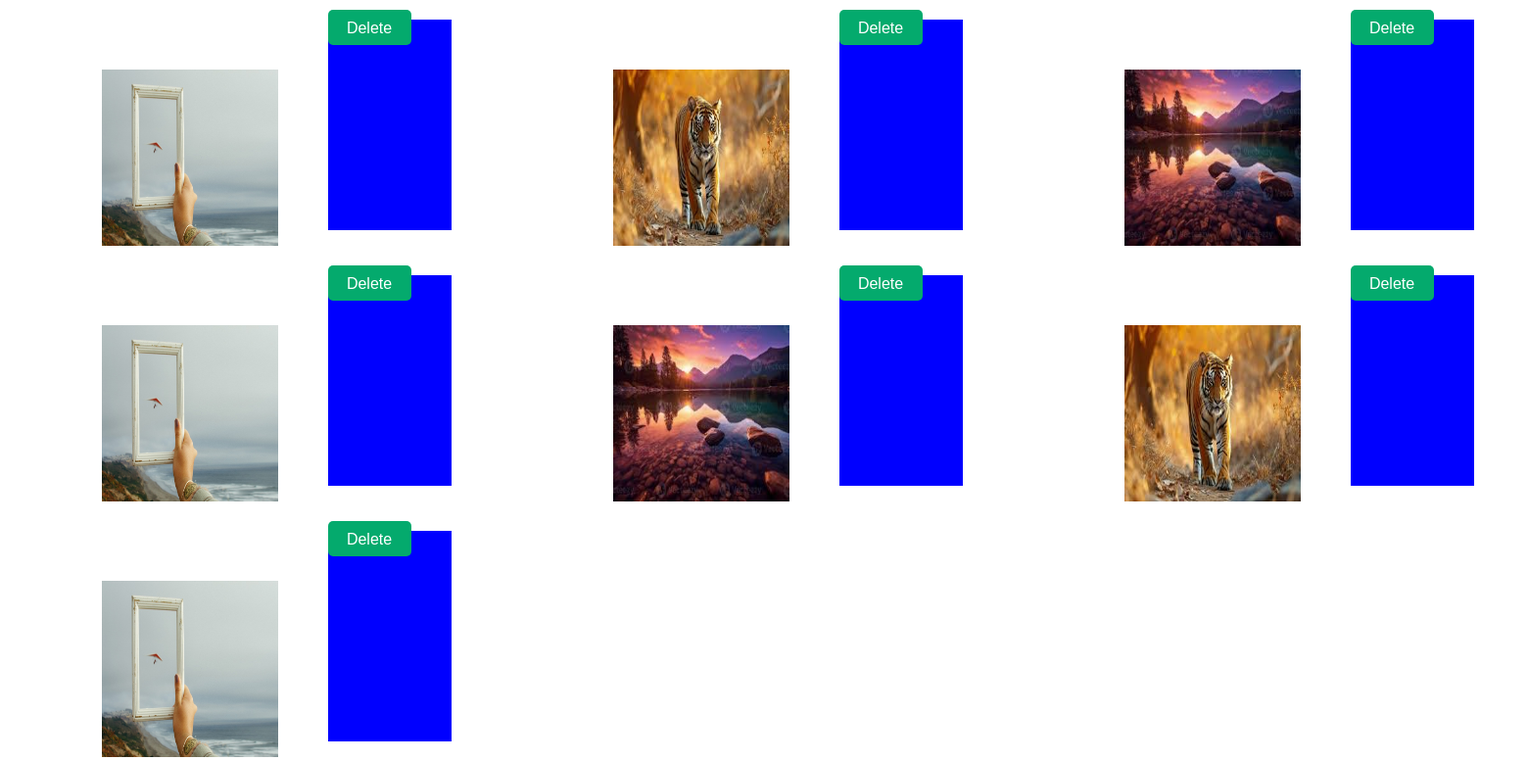
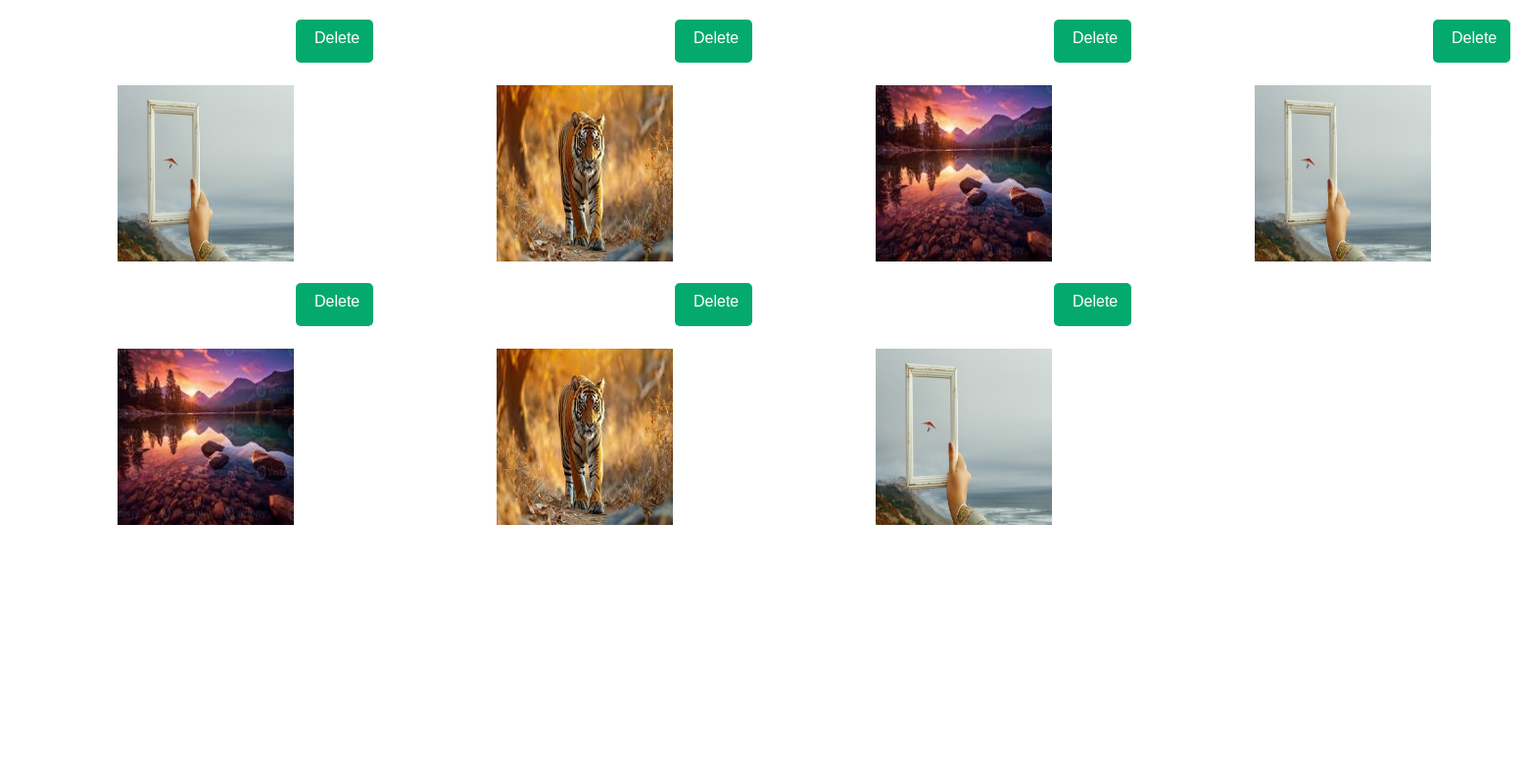
Before and after one commit to vinayakck2002/GALLERY_VAULT, a Django app: page /gv in a window 1560 px wide; the page is wider, and only the part inside the window is pictured. Shown: the part 109-886 px from the top of that part at 98% size. After the commit the page ends 645 px from the top of that part, so only its background shows below. Run offline with Django 5.2, Linux system fonts and the light colour scheme; data comes from the database, SQL or seed files in the repository; both versions use the stored data as it was after the commit.

Commit message:
half done

```diff
--- a/mypro/myapp/models.py
+++ b/mypro/myapp/models.py
@@ -1,5 +1,7 @@
 from django.db import models
+from django.contrib.auth.models import User
 
 # Create your models here.
 class Gallery(models.Model):
     classimages=models.ImageField(upload_to='images/')
+    User = models.ForeignKey(User, on_delete=models.CASCADE)
--- a/mypro/myapp/views.py
+++ b/mypro/myapp/views.py
@@ -8,7 +8,7 @@ def signin(request):
     if request.method == 'POST':
         username = request.POST.get('username')
         password = request.POST.get('password')
-        print(username,password)
+        # print(username,password)
         # Check if both fields are provided
         if not username or not password:
             messages.error(request, "Both username and password are required!")
@@ -34,7 +34,7 @@ def usersignup(request):
         username = request.POST.get('username')
         password = request.POST.get('password')
         confirmpassword = request.POST.get('confirmpassword')
-        print(email,username,password,confirmpassword)
+        # print(email,username,password,confirmpassword)
         if password==confirmpassword:
             User.objects.create_user(username=username, email=email, password=password)
             return redirect("signin")
@@ -48,7 +48,7 @@ def viewsmain(request):
         # print(imgdef)  # You can remove this print statement after testing
 
         # Create and save a new ImgForm object with the uploaded image
-        obj = Gallery(classimages=imgdef)
+        obj = Gallery(classimages=imgdef,User=request.user)
         obj.save()
         return redirect(viewsmain)  # Redirect to the index view to refresh the page
 
--- a/mypro/static/css/style.css
+++ b/mypro/static/css/style.css
@@ -87,19 +87,14 @@ h1{
     margin-top: 67px;
     display: flex;
 }
-p{
-    background-color: blue;
-    /* padding-left: 19px; */
-    /* padding-top: 204px; */
-}
+
 
 .img-del{
   /* background-color: rgb(248, 10, 10); */
   display: grid;
-  gap: 10px;
-  grid-template-columns: auto auto auto;
-  padding: 2px;
-  /* box-shadow: rgba(0, 0, 0, 0.45) 0px 25px 20px -20px; */
+  gap: 2px;
+  grid-template-columns: auto auto auto auto;
+  padding: 10px;
 }
 .urdelete{
     background-color: #04AA6D;
@@ -117,8 +112,6 @@ p{
     font-family: sans-serif;
     text-transform: capitalize;
 }
-
-
 
 
 /* --------- imgadd.html -------- */
--- a/mypro/templates/index3.html
+++ b/mypro/templates/index3.html
@@ -19,13 +19,12 @@
 
     {% for i in feeds %}
     <div class="img-del">
+    <!-- <p> -->
     <a href="{% url 'pic' i.id %}">
     <img class="img" src="{{ i.classimages.url }}" alt="Image">
-    <p>
-
     <a class="urdelete" href="{% url 'urdelete' i.id %}">delete</a>
     </a>
-    </p>
+    <!-- </p> -->
     </div>
 
     {% endfor %}
```
Also changed, not shown: mypro/db.sqlite3, mypro/media/images/1695825196046.jpeg (added), mypro/media/images/1695825196046_7sPDSyP.jpeg (added), mypro/media/images/1695825196046_Mq5EThO.jpeg (added), mypro/media/images/1695825196046_x9Rtj6v.jpeg (added), mypro/media/images/Untitled.jpeg (added), mypro/media/images/Untitled1.jpeg (added), mypro/media/images/Untitled1_4p5cVAB.jpeg (added), mypro/media/images/Untitled_2BQwzKQ.jpeg (added), mypro/media/images/Untitled_JnErOjT.jpeg (added), mypro/media/images/Untitled_KCbuhcD.jpeg (added), mypro/media/images/Untitled_RWAZx6u.jpeg (added), mypro/media/images/Untitled_THIejQK.jpeg (added), mypro/media/images/Untitled_Wzj35gU.jpeg (added), 2 more files.
